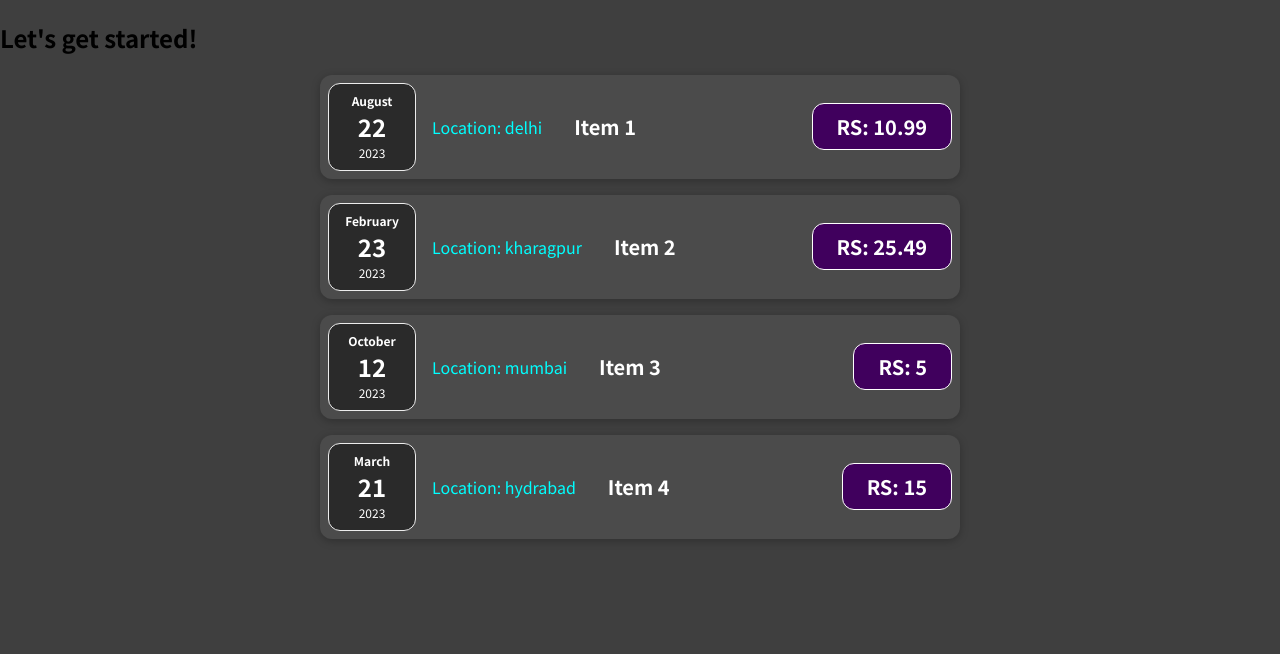
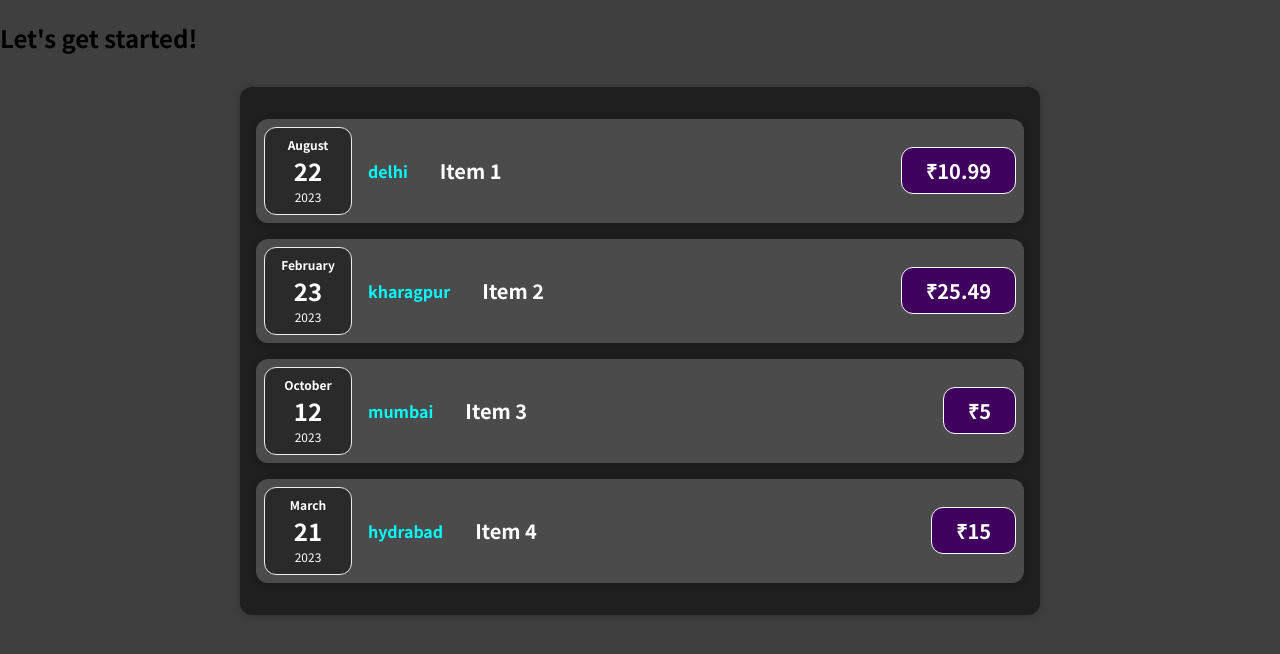
Before and after one commit to abhishek112031/Expensetracker-React, a React (Create React App) app: page / in a window 1280 px wide. Shown: the top 654 px of the page. Built offline with nearby package versions, Linux system fonts and the light colour scheme.

Commit message:
children props

```diff
--- a/src/App.js
+++ b/src/App.js
@@ -1,4 +1,7 @@
-import ExpenseComponent from './components/ExpenseCpmponent'
+// import ExpenseComponent from './components/ExpenseCpmponent'
+import Expenses from './components/Expenses'
+
+
 
 function App() {
   const expenses= [
@@ -34,22 +37,11 @@ function App() {
   return (
     <div>
       <h2 className='heading'>Let's get started!</h2>
-      <ExpenseComponent items={expenses}/>
+      {/* <ExpenseComponent items={expenses}/> */}
+      <Expenses items={expenses}/>
 
     </div>
   );
 }
 
 export default App;
-
-//looping:
-// return (
-//   <div>
-//     <h1>List of Items</h1>
-//     <ul>
-//       {data.map((item, index) => (
-//         <li key={index}>{item}</li>
-//       ))}
-//     </ul>
-//   </div>
-// );
--- /dev/null
+++ b/src/components/Card.css
@@ -0,0 +1,5 @@
+.card {
+
+    border-radius: 12px;
+    box-shadow: 0 1px 8px rgba(0, 0, 0, 0.25);
+}
--- /dev/null
+++ b/src/components/Card.js
@@ -0,0 +1,8 @@
+import './Card.css'
+
+function Card(props){
+    const classes='card ' + props.className;
+    return <div className={classes}>{props.children}</div>
+
+}
+export default Card;
--- a/src/components/ExpenseComponent.css
+++ b/src/components/ExpenseComponent.css
@@ -2,10 +2,10 @@
     display: flex;
     justify-content: space-between;
     align-items: center;
-    box-shadow: 0 2px 8px rgba(0, 0, 0, 0.25);
+    /* box-shadow: 0 2px 8px rgba(0, 0, 0, 0.25); */
     padding: 0.5rem;
     margin: 1rem 0;
-    border-radius: 12px;
+    /* border-radius: 12px; */
     background-color: #4b4b4b;
   }
 
@@ -37,18 +37,14 @@
     border-radius: 12px;
   }
 
-  .location{
+ .location{
     margin-left: 1rem;
     color: aqua;
   }
 
-  .maindiv{
-    height: 50vh;
-    width: 50vw;
-    margin: auto;
-  }
 
-  @media (min-width: 380px) {
+
+  @media (min-width: 580px) {
     .expense-item__description {
       flex-direction: row;
       align-items: center;
--- a/src/components/ExpenseCpmponent.js
+++ b/src/components/ExpenseCpmponent.js
@@ -1,23 +1,38 @@
-import React from 'react';
+// import React from 'react';
 import './ExpenseComponent.css';
-import Expenses from './Expenses';
+// import Expenses from './Expenses';
+import Card from './Card';
 import ExpenseDate from './ExpenseDate';
 
 function ExpenseComponent(props) {
+
+    //looping:
+    // return (
+    //     <div className='maindiv'>
+    //         {props.items.map((item, index) => (
+    //             <div className='expense-item' key={index}>
+    //                 <ExpenseDate date={item.date} />
+    //                 <Expenses
+    //                     LocationOfExpenditure={item.LocationOfExpenditure}
+    //                     amount={item.amount}
+    //                     title={item.title}
+    //                 />
+    //             </div>
+    //         ))}
+    //     </div>
+    // );
+
     return (
-        <div className='maindiv'>
-            {props.items.map((item, index) => (
-                <div className='expense-item' key={index}>
-                    <ExpenseDate date={item.date} />
-                    <Expenses
-                        LocationOfExpenditure={item.LocationOfExpenditure}
-                        amount={item.amount}
-                        title={item.title}
-                    />
-                </div>
-            ))}
-        </div>
-    );
+        <Card className='expense-item'>
+           <ExpenseDate date={props.date}/>
+           <div className='expense-item__description'>
+                <h4 className='location'>{props.LocationOfExpenditure}</h4>
+                <h2>{props.title}</h2>
+                <div className='expense-item__price'>₹{props.amount}</div>
+
+           </div>
+        </Card>
+    )
 }
 
 export default ExpenseComponent;
--- /dev/null
+++ b/src/components/Expenses.css
@@ -0,0 +1,9 @@
+.expenses {
+    padding: 1rem;
+    background-color: rgb(31, 31, 31);
+    margin: 2rem auto;
+    width: 50rem;
+    max-width: 95%;
+    /* border-radius: 12px;
+    box-shadow: 0 1px 8px rgba(0, 0, 0, 0.25); */
+}
--- a/src/components/Expenses.js
+++ b/src/components/Expenses.js
@@ -1,14 +1,27 @@
-import './ExpenseComponent.css'
+import './Expenses.css'
+import ExpenseComponent from './ExpenseCpmponent';
+import Card from './Card';
 
 function Expenses(props) {
 
+    // return (
+    //     <div className="expense-item__description">
+    //         <p className='location'>Location: {props.LocationOfExpenditure}</p>
+    //         <h2>{props.title}</h2>
+    //         <div className='expense-item__price'>RS: {props.amount}</div>
+    //     </div>
+    // )
+
     return (
-        <div className="expense-item__description">
-            <p className='location'>Location: {props.LocationOfExpenditure}</p>
-            <h2>{props.title}</h2>
-            <div className='expense-item__price'>RS: {props.amount}</div>
-        </div>
+        <Card className='expenses'>
+            <ExpenseComponent title={props.items[0].title} amount={props.items[0].amount} date={props.items[0].date} LocationOfExpenditure={props.items[0].LocationOfExpenditure} />
+            <ExpenseComponent title={props.items[1].title} amount={props.items[1].amount} date={props.items[1].date} LocationOfExpenditure={props.items[1].LocationOfExpenditure} />
+            <ExpenseComponent title={props.items[2].title} amount={props.items[2].amount} date={props.items[2].date} LocationOfExpenditure={props.items[2].LocationOfExpenditure} />
+            <ExpenseComponent title={props.items[3].title} amount={props.items[3].amount} date={props.items[3].date} LocationOfExpenditure={props.items[3].LocationOfExpenditure} />
+        </Card>
     )
+
+
 }
 
 export default Expenses;
```
